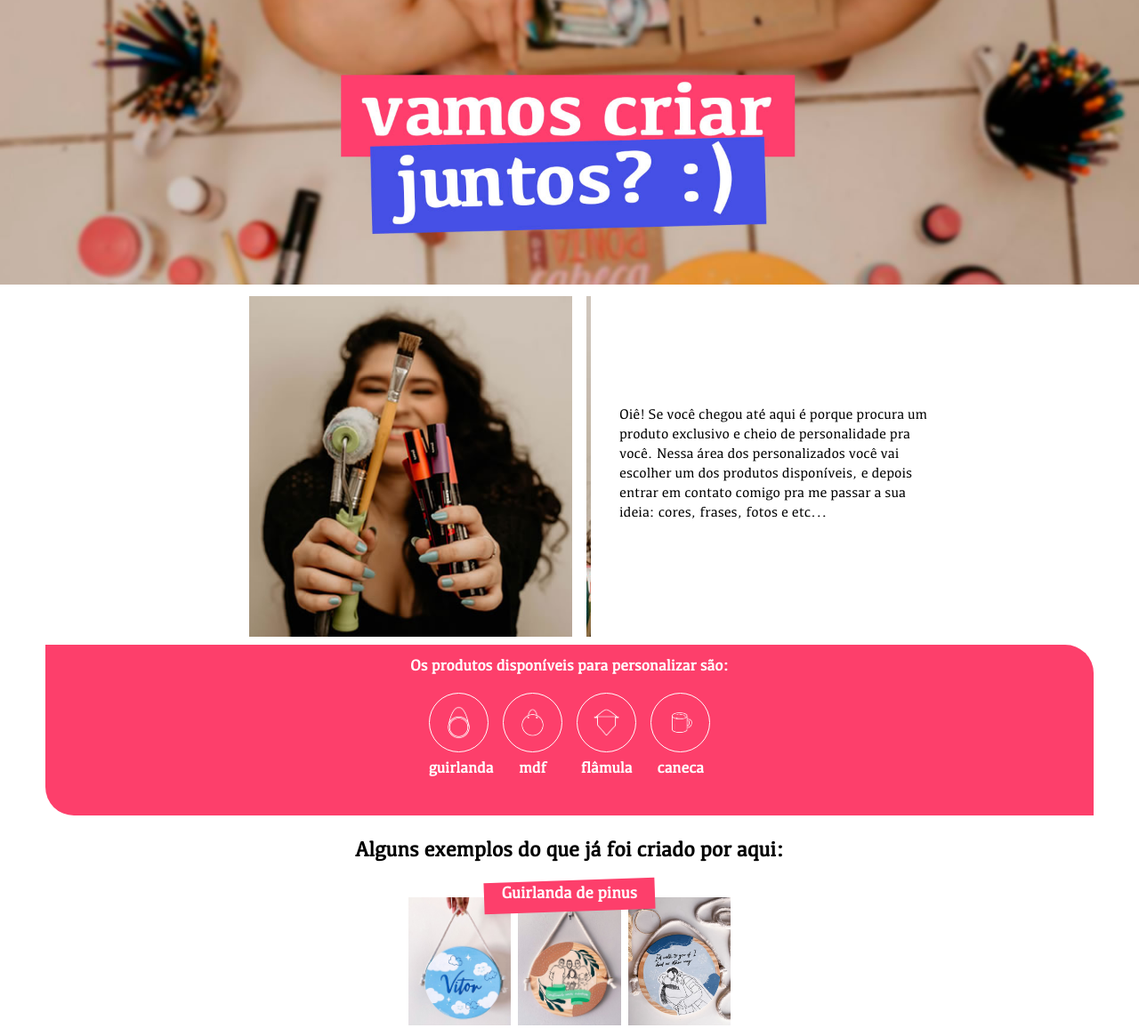
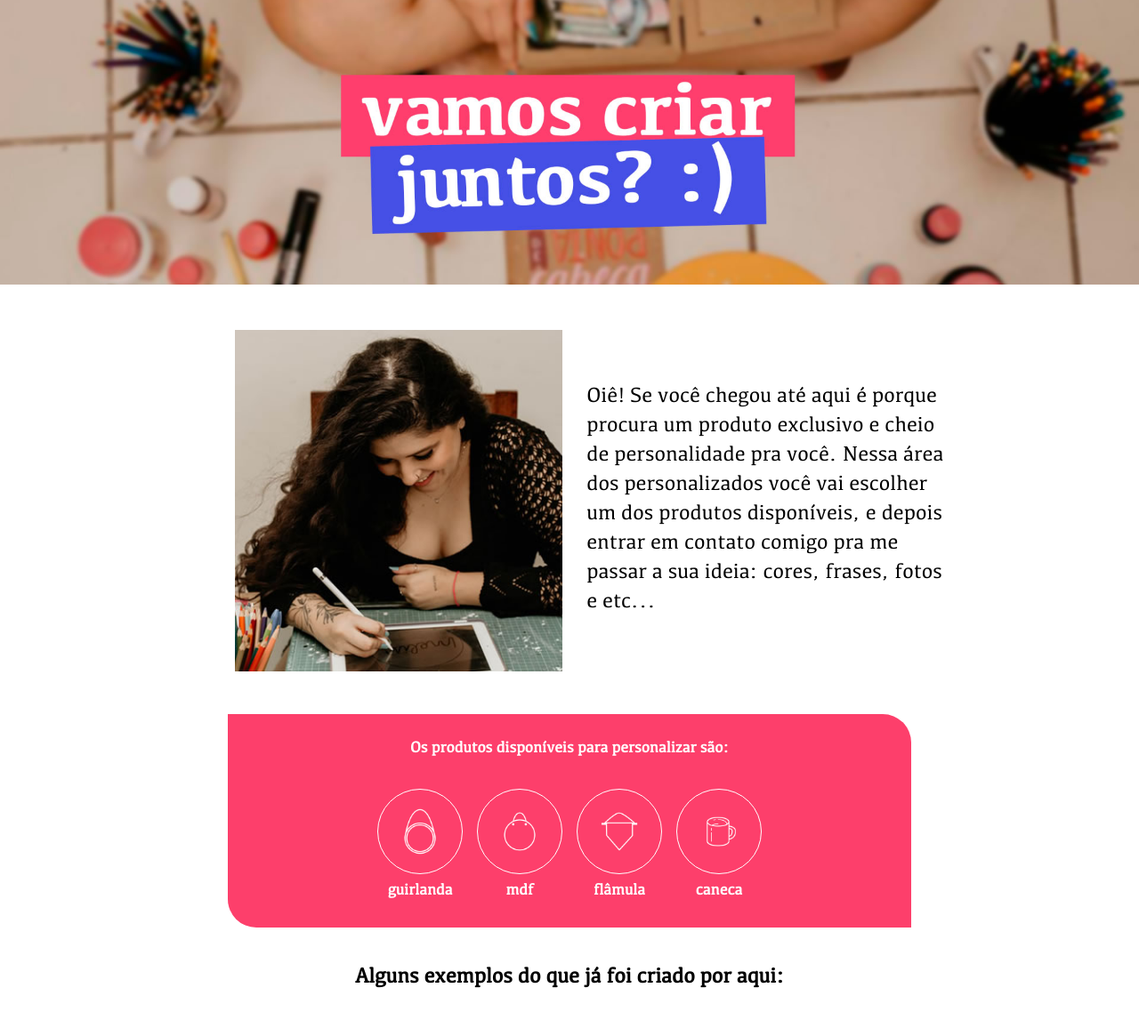
Before and after one commit to maniasdepapel/personalizados, a plain HTML site: page index.html in a window 1280 px wide. Shown: the top 1156 px of the page at 89% size. Drawn offline with Linux system fonts and the light colour scheme.

Commit message:
alteralção para desktop 50%

```diff
--- a/css/css-personalizados-desktop.css
+++ b/css/css-personalizados-desktop.css
@@ -1,4 +1,4 @@
-@media screen and (min-width: 768px){
+@media screen and (min-width: 878px){
 
     @import url(./css-imagens.css);
 
@@ -38,10 +38,11 @@
 
         width: 100%;
         height: 20rem;
+
+        margin-bottom: 2.5rem;
     }
 
     .apresentacao{
-        margin: 0 auto;
         width: 100%;
         display: flex;
         flex-direction: row;
@@ -50,10 +51,9 @@
     }
 
     .carrosel{
-        margin-top: 0.3rem;
+        margin-top: 0.2rem;
         width: 24rem;
         height: 25rem;
-
         overflow: hidden;
     }
 
@@ -157,16 +157,16 @@
     }
 
     .texto-apresentacao{
-        width: 20%;
-        margin-left: 5rem;
+        width: 24rem;
         display: flex;
         flex-direction: column;
-        align-items: center;
+        align-items:start;
     }
 
     .texto-apresentacao-item p{
-        width: 24rem;
-        padding: 1rem;
+        width: 28rem;
+        padding-left: 1.2rem;
+        font-size: 1.5rem;
         word-wrap:break-word;
     }
 
@@ -177,10 +177,11 @@
     }
 
     .caixa-de-produtos{
-        margin-bottom: 1.5rem;
+        margin-top: 2.5rem;
+        margin-bottom: 2.5rem;
         background-color: #FD3F6B;
-        width: 92%;
-        height: 12rem;
+        width: 60%;
+        height: 15rem;
         border-top-right-radius: 2rem;
         border-bottom-left-radius: 2rem;
     }
@@ -190,7 +191,7 @@
     }
 
     .card-produtos-titulo{
-        margin-top: 0.8rem;
+        margin-top: 1.7rem;
         font-weight: bolder;
         text-align: center;
     }
@@ -201,7 +202,7 @@
     }
 
     .lista-produtos{
-        margin-top: 1rem;
+        margin-top: 2rem;
 
         display: flex;
         flex-direction: row;
@@ -215,7 +216,7 @@
     .lista-produtos img{
         margin: 0rem 0.5rem;
 
-        width: 4.2rem;
+        width: 6rem;
 
         border-radius: 50%;
         border: 0.05rem solid white;
@@ -224,7 +225,7 @@
     .lista-produtos p{
         margin: 0rem 0.5rem;
 
-        width: 4.2rem;
+        width: 6rem;
 
         text-align: center;
         font-weight: bold;
@@ -240,6 +241,7 @@
     .show-produtos h1{
         text-align: center;
         padding: 0rem 1rem;
+        margin-bottom: 2rem;
     }
 
     .show-produtos-titulo-gui, .show-produtos-titulo-flamulas{
--- a/js/script.js
+++ b/js/script.js
@@ -6,7 +6,7 @@ setInterval(function(){
 
     proxImagem();
 
-}, 5000);
+}, 3000);
 
 function proxImagem(){
     count++;
```
